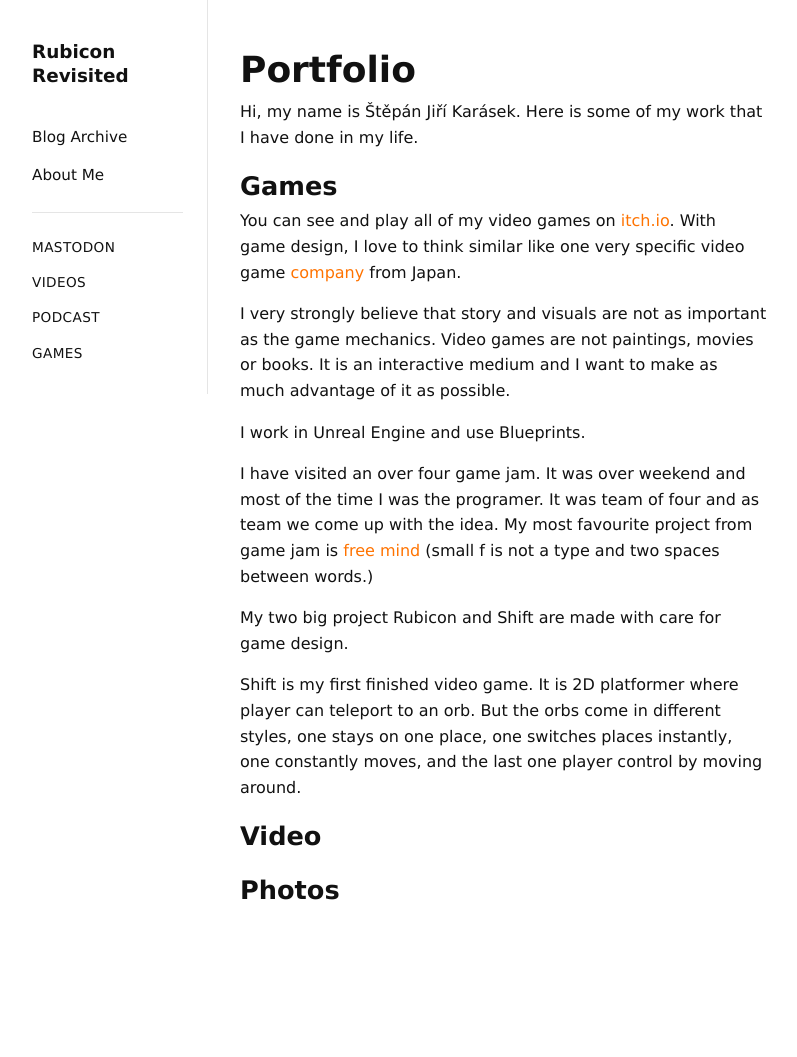
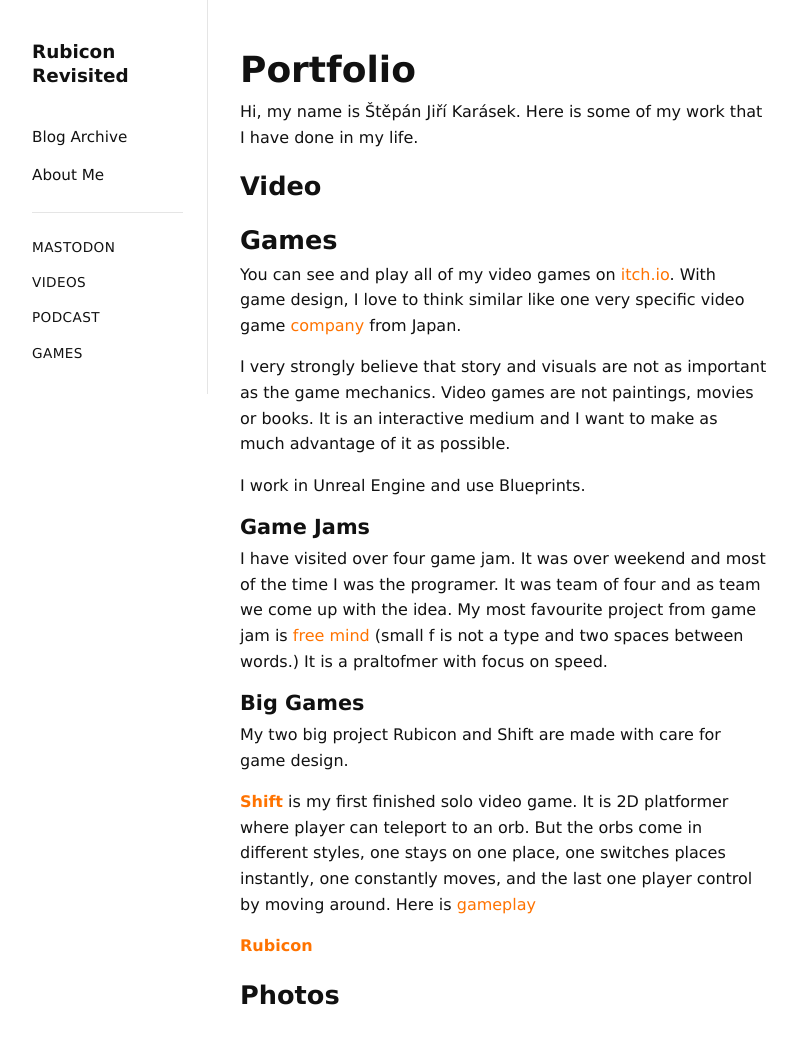
Before and after one commit to StepanJiri/stepankarasek.github.io, a Jekyll site: the page built from portfolio.md, in a window 1280 px wide. Shown: the whole page, without its empty margins (152-949 px from the left). Built offline with Jekyll 4.4.1, drawn with Linux system fonts in a browser that asks for light colours; before the commit the page ends 952 px from its top, so only the background shows below that.

Commit message:
Update portfolio.md

```diff
--- a/portfolio.md
+++ b/portfolio.md
@@ -14,12 +22,17 @@ I very strongly believe that story and visuals are not as important as the game
 
 I work in Unreal Engine and use Blueprints.
 
-I have visited an over four game jam. It was over weekend and most of the time I was the programer. It was team of four and as team we come up with the idea. My most favourite project from game jam is [free  mind](https://jirka-karasek.itch.io/free-mind) (small f is not a type and two spaces between words.)
+### Game Jams
+I have visited over four game jam. It was over weekend and most of the time I was the programer. It was team of four and as team we come up with the idea. My most favourite project from game jam is [free  mind](https://jirka-karasek.itch.io/free-mind) (small f is not a type and two spaces between words.) It is a praltofmer with focus on speed.
 
+
+### Big Games
 My two big project Rubicon and Shift are made with care for game design.
 
-Shift is my first finished video game. It is 2D platformer where player can teleport to an orb. But the orbs come in different styles, one stays on one place, one switches places instantly, one constantly moves, and the last one player control by moving around.
-## Video
+[**Shift**](https://jirka-karasek.itch.io/shift) is my first finished solo video game. It is 2D platformer where player can teleport to an orb. But the orbs come in different styles, one stays on one place, one switches places instantly, one constantly moves, and the last one player control by moving around. Here is [gameplay](https://youtu.be/vPJqZz_C4yU)
+
+[**Rubicon**](https://jirka-karasek.itch.io/rubicon)
+
 
 
 ## Photos
```
Also changed, not shown: other parts of portfolio.md (+8 -0 lines).
